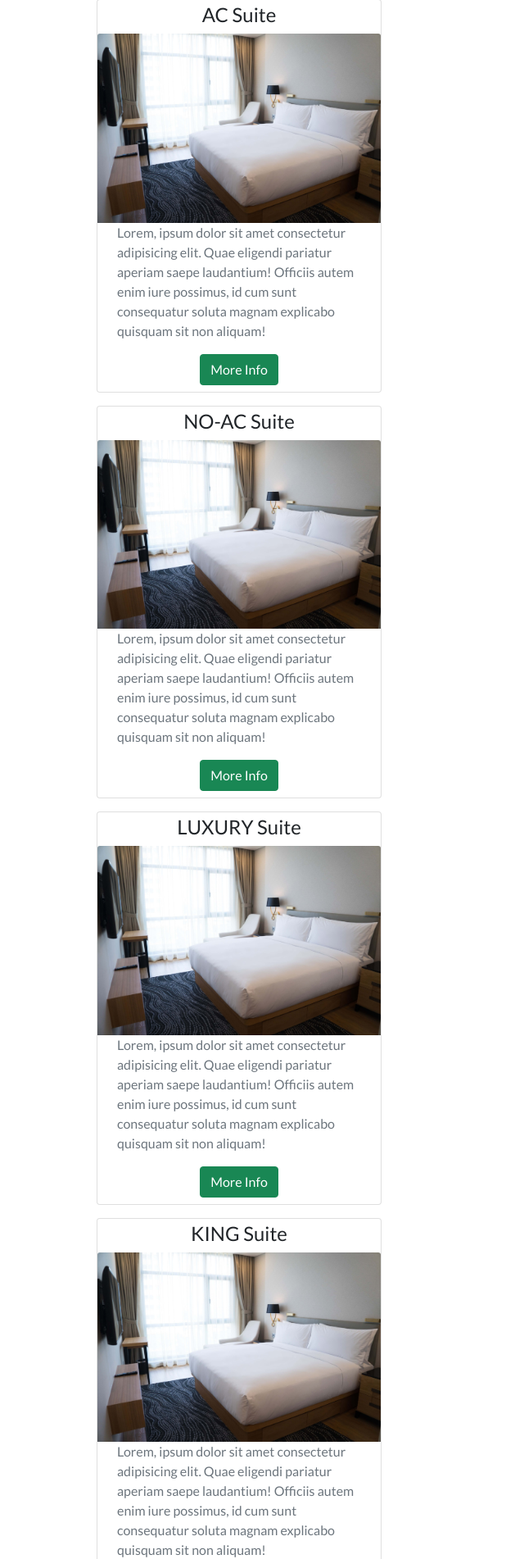
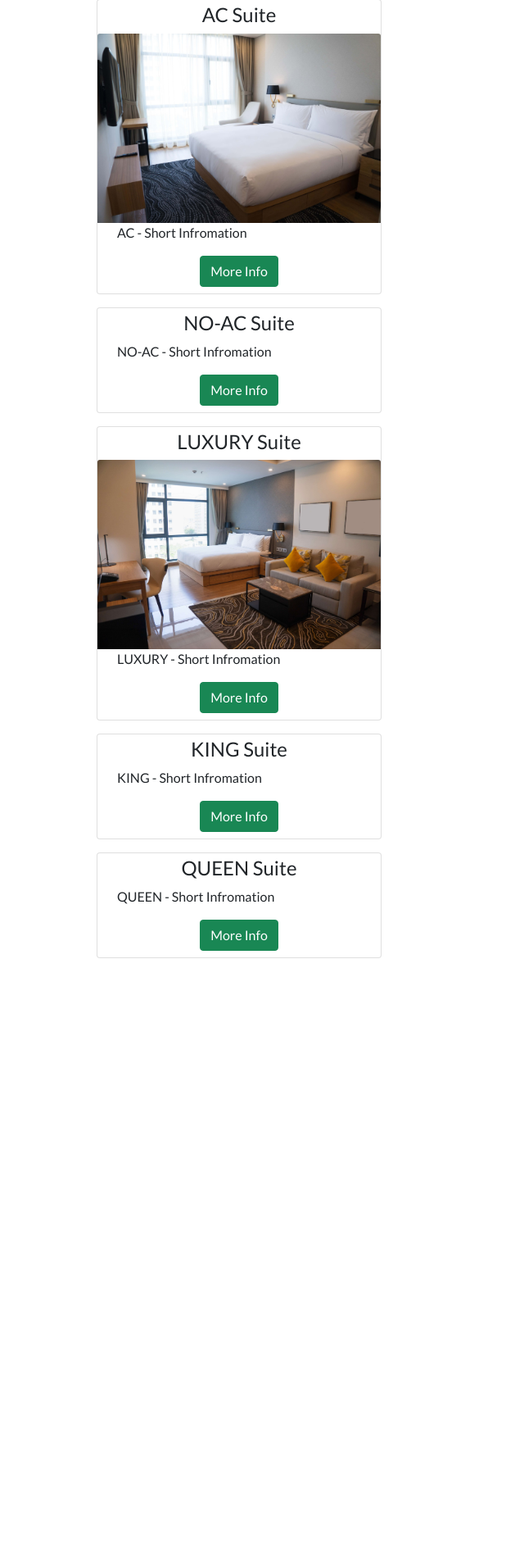
Before and after one commit to JorgenBrattang/Django-hotel, a Django app: page / in a window 1280 px wide. Shown: the part 193-2095 px from the top of the page at 82% size, without its empty margins (0-640 px from the left). After the commit the page ends 1362 px from the top, so only its background shows below. Run offline with Django 3.2, Linux system fonts and the light colour scheme; data comes from the database, SQL or seed files in the repository; some libraries are stand-ins or nearby versions; some web fonts are replaced.

Commit message:
Description logic for each category, short and long

```diff
--- a/DjangoHotel/settings.py
+++ b/DjangoHotel/settings.py
@@ -30,19 +30,14 @@ SECRET_KEY = os.environ.get('SECRET_KEY')
 # SECURITY WARNING: don't run with debug turned on in production!
 DEBUG = 'DEVELOPMENT' in os.environ
 
-print(DEBUG)
-
 ALLOWED_HOSTS = ['django-hotel.herokuapp.com', 'localhost']
 
-
 # Added settings
-
 SITE_ID = 1
 CRISPY_ALLOWED_TEMPLATE_PACKS = "bootstrap5"
 CRISPY_TEMPLATE_PACK = "bootstrap5"
 
 # Application definition
-
 INSTALLED_APPS = [
     'django.contrib.admin',
     'django.contrib.auth',
--- a/templates/room_detail_view.html
+++ b/templates/room_detail_view.html
@@ -3,9 +3,7 @@
 <!-- Room Details -->
 <div class="row">
     <h4>{{ room_category }}</h4>
-    <p>Lorem ipsum dolor sit amet consectetur adipisicing elit. Ex, eum! Impedit itaque labore maiores
-        quibusdam error, nihil quae aperiam tempore? Nam assumenda fuga doloremque quasi excepturi omnis
-        culpa reprehenderit et.</p>
+    {% include 'room_information.html' with room_information=room_category %}
 </div>
 
 {% if user.is_authenticated %}
--- /dev/null
+++ b/templates/room_images.html
@@ -0,0 +1,9 @@
+{% load static %}
+
+{% if room_images == 'LUXURY' %}
+<img src="{% static 'media/LUXURY.jpg' %}" alt="" class="card-img-top">
+{% endif %}
+
+{% if room_images == 'AC' %}
+<img src="{% static 'media/AC.jpg' %}" alt="" class="card-img-top">
+{% endif %}
--- /dev/null
+++ b/templates/room_information.html
@@ -0,0 +1,61 @@
+{% load static %}
+
+<!------------- AC ------------->
+
+{% if room_information == 'AC' %}
+<!-- Long Information -->
+<p>AC - Long information</p>
+{% endif %}
+
+{% if room_short_information == 'AC' %}
+<!-- Short information -->
+<p>AC - Short Infromation</p>
+{% endif %}
+
+<!------------- NO-AC ------------->
+
+{% if room_information == 'NO-AC' %}
+<!-- Long Information -->
+<p>NO-AC - Long information</p>
+{% endif %}
+
+{% if room_short_information == 'NO-AC' %}
+<!-- Short information -->
+<p>NO-AC - Short Infromation</p>
+{% endif %}
+
+<!------------- LUXURY ------------->
+
+{% if room_information == 'LUXURY' %}
+<!-- Long Information -->
+<p>LUXURY - Long information</p>
+{% endif %}
+
+{% if room_short_information == 'LUXURY' %}
+<!-- Short information -->
+<p>LUXURY - Short Infromation</p>
+{% endif %}
+
+<!------------- KING ------------->
+
+{% if room_information == 'KING' %}
+<!-- Long Information -->
+<p>KING - Long information</p>
+{% endif %}
+
+{% if room_short_information == 'KING' %}
+<!-- Short information -->
+<p>KING - Short Infromation</p>
+{% endif %}
+
+<!------------- QUEEN ------------->
+
+{% if room_information == 'QUEEN' %}
+<!-- Long Information -->
+<p>QUEEN - Long information</p>
+{% endif %}
+
+{% if room_short_information == 'QUEEN' %}
+<!-- Short information -->
+<p>QUEEN - Short Infromation</p>
+{% endif %}
--- a/templates/room_list_view.html
+++ b/templates/room_list_view.html
@@ -10,15 +10,10 @@
         <div class="card">
             <!-- Card Title -->
             <h4 class="card-title text-center mt-1">{{ room_category }} Suite</h4>
-            <img src="{% static 'media/AC.jpg' %}" alt="" class="card-img-top">
+            {% include 'room_images.html' with room_images=room_category %}
             <div class="container">
                 <!-- Short info -->
-                <p class="card-text text-muted">
-                    Lorem, ipsum dolor sit amet consectetur adipisicing elit. Quae eligendi pariatur aperiam saepe
-                    laudantium!
-                    Officiis autem enim iure possimus, id cum sunt consequatur soluta magnam explicabo quisquam sit non
-                    aliquam!
-                </p>
+                {% include 'room_information.html' with room_short_information=room_category %}
                 <div class="mb-2 text-center">
                     <a href="{{ room_url }}" class="btn btn-success">More Info</a>
                 </div>
```
Also changed, not shown: static/media/LUXURY.jpg (added).
